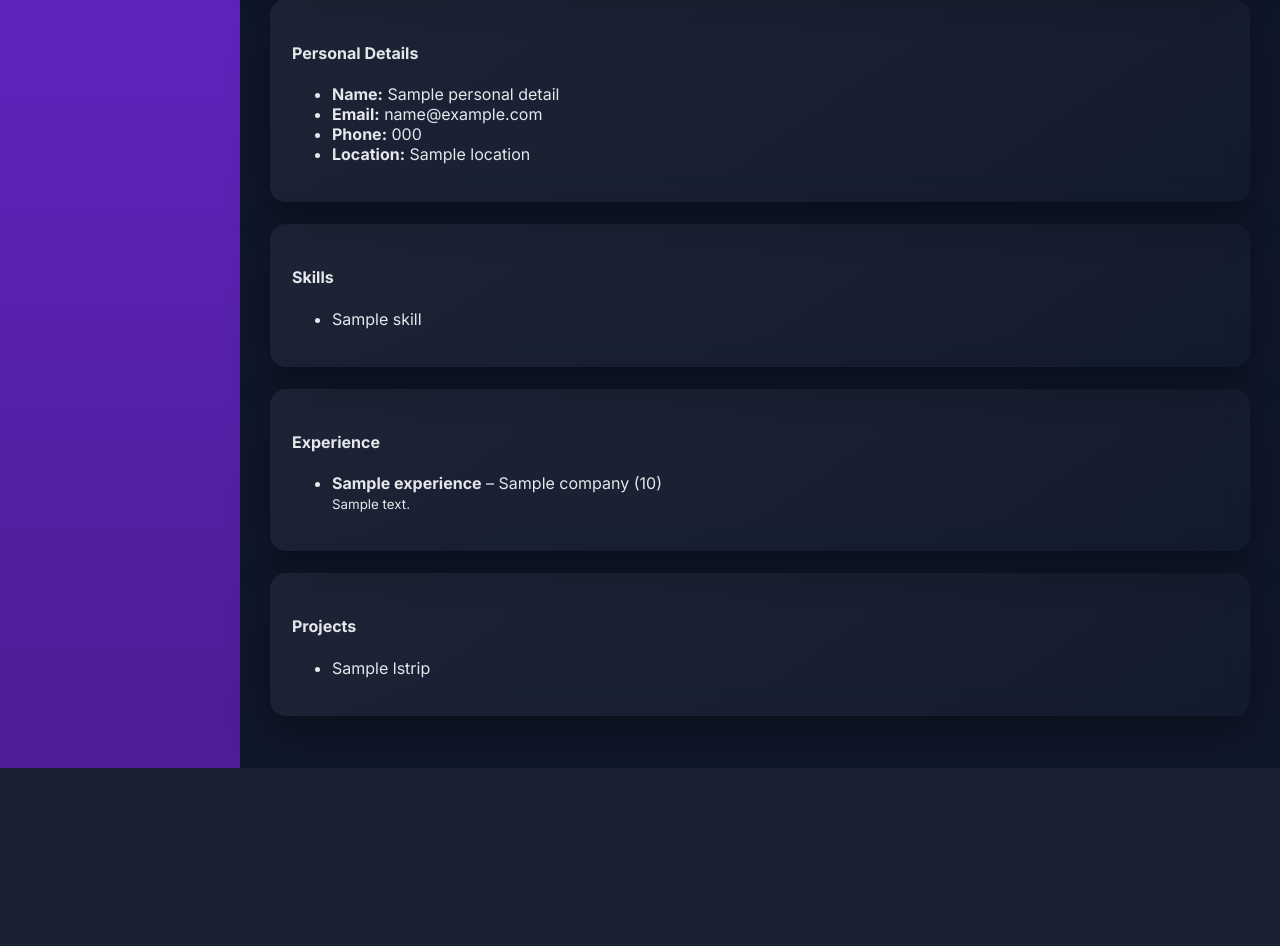
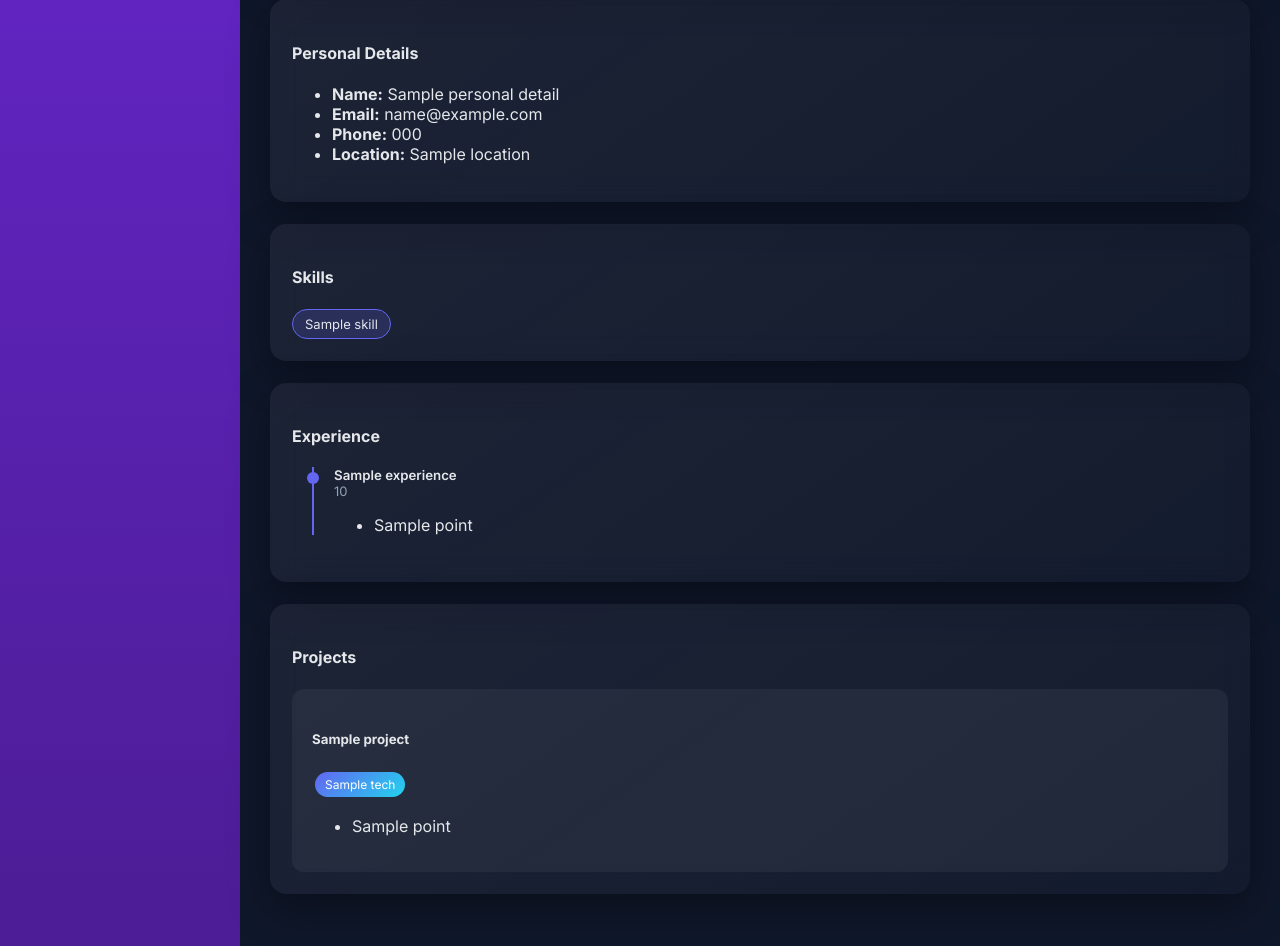
Before and after one commit to Dark0Deep/resume-screening-nlp, a Flask app: template frontend/templates/candidate/analysis.html in a window 1280 px wide. Shown: the part 544-1490 px from the top of the page. Before the commit the page ends 1312 px from the top, so only its background shows below. Run offline with Flask 3, Linux system fonts and the light colour scheme; the template is opened without the code that fills it: most values are stand-ins (such as "Sample title", 1, 10 or a date in 2020).

Commit message:
Added professional timeline and card UI

```diff
--- a/frontend/static/style.css
+++ b/frontend/static/style.css
@@ -366,3 +366,87 @@ tr:hover {
     color: #94a3b8;
     margin-top: 6px;
 }
+
+/* ================= TIMELINE ================= */
+
+.timeline {
+  position: relative;
+  margin-left: 20px;
+  border-left: 2px solid #6366f1;
+}
+
+.timeline-item {
+  position: relative;
+  margin-bottom: 25px;
+  padding-left: 20px;
+}
+
+.timeline-dot {
+  position: absolute;
+  left: -7px;
+  top: 5px;
+  width: 12px;
+  height: 12px;
+  background: #6366f1;
+  border-radius: 50%;
+}
+
+.timeline-content h5 {
+  margin: 0;
+  font-weight: 600;
+}
+
+.timeline-duration {
+  font-size: 13px;
+  color: #94a3b8;
+  margin-bottom: 8px;
+}
+
+/* ================= PROJECT CARDS ================= */
+
+.project-grid {
+  display: grid;
+  gap: 20px;
+}
+
+.project-card {
+  background: rgba(255,255,255,0.05);
+  padding: 20px;
+  border-radius: 12px;
+  transition: 0.3s;
+}
+
+.project-card:hover {
+  transform: translateY(-4px);
+  box-shadow: 0 15px 30px rgba(0,0,0,0.3);
+}
+
+.tech-stack {
+  margin: 10px 0;
+}
+
+.tech-badge {
+  display: inline-block;
+  padding: 5px 10px;
+  margin: 3px;
+  background: linear-gradient(135deg,#6366f1,#22d3ee);
+  border-radius: 20px;
+  font-size: 12px;
+  color: white;
+}
+
+/* ================= SKILLS ================= */
+
+.skills-container {
+  display: flex;
+  flex-wrap: wrap;
+  gap: 10px;
+}
+
+.skill-badge {
+  background: rgba(99,102,241,0.2);
+  padding: 6px 12px;
+  border-radius: 20px;
+  font-size: 13px;
+  border: 1px solid #6366f1;
+}
--- a/frontend/templates/candidate/analysis.html
+++ b/frontend/templates/candidate/analysis.html
@@ -53,11 +53,11 @@
   <h4>Skills</h4>
 
   {% if resume.skills and resume.skills|length > 0 %}
-    <ul class="skill-list">
+    <div class="skills-container">
       {% for skill in resume.skills %}
-        <li>{{ skill }}</li>
+        <span class="skill-badge">{{ skill }}</span>
       {% endfor %}
-    </ul>
+    </div>
   {% else %}
     <p>No skills detected.</p>
   {% endif %}
@@ -68,18 +68,27 @@
   <h4>Experience</h4>
 
   {% if resume.experience and resume.experience|length > 0 %}
-    <ul>
+    <div class="timeline">
       {% for e in resume.experience %}
-        <li>
-          <b>{{ e.title }}</b>
-          {% if e.company %} – {{ e.company }}{% endif %}
-          {% if e.duration %} ({{ e.duration }}){% endif %}
-          {% if e.description %}
-            <br><small>{{ e.description }}</small>
-          {% endif %}
-        </li>
+        <div class="timeline-item">
+          <div class="timeline-dot"></div>
+          <div class="timeline-content">
+            <h5>{{ e.title }}</h5>
+            {% if e.duration %}
+              <div class="timeline-duration">{{ e.duration }}</div>
+            {% endif %}
+
+            {% if e.points %}
+              <ul>
+                {% for point in e.points %}
+                  <li>{{ point }}</li>
+                {% endfor %}
+              </ul>
+            {% endif %}
+          </div>
+        </div>
       {% endfor %}
-    </ul>
+    </div>
   {% else %}
     <p>No experience found.</p>
   {% endif %}
@@ -90,13 +99,29 @@
   <h4>Projects</h4>
 
   {% if resume.projects and resume.projects|length > 0 %}
-    <ul>
+    <div class="project-grid">
       {% for p in resume.projects %}
-        {% if p.strip() %}
-          <li>{{ p.lstrip("•- ") }}</li>
-        {% endif %}
+        <div class="project-card">
+          <h5>{{ p.name }}</h5>
+
+          {% if p.tech_stack and p.tech_stack|length > 0 %}
+            <div class="tech-stack">
+              {% for tech in p.tech_stack %}
+                <span class="tech-badge">{{ tech }}</span>
+              {% endfor %}
+            </div>
+          {% endif %}
+
+          {% if p.points %}
+            <ul>
+              {% for point in p.points %}
+                <li>{{ point }}</li>
+              {% endfor %}
+            </ul>
+          {% endif %}
+        </div>
       {% endfor %}
-    </ul>
+    </div>
   {% else %}
     <p>No projects mentioned.</p>
   {% endif %}
```
